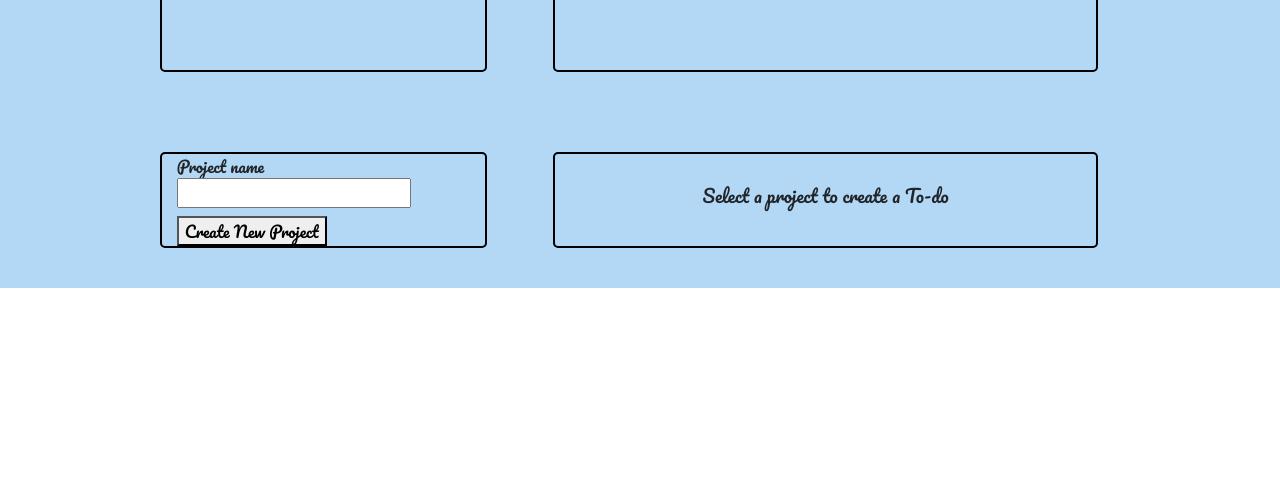
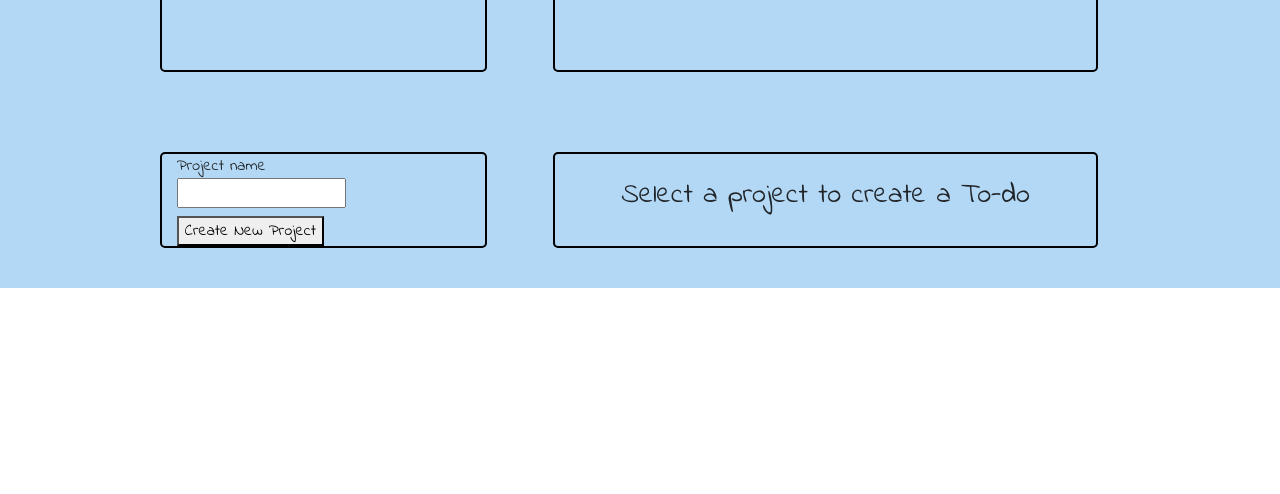
Before and after one commit to davitomix/TodoAppJS, a website built with webpack: page dist/index.html in a window 1280 px wide. Shown: the part 306-800 px from the top of the page. Built offline with Linux system fonts and the light colour scheme.

Commit message:
changed font

```diff
--- a/src/css/style.css
+++ b/src/css/style.css
@@ -9,7 +9,8 @@ html {
 
 
 body{
-  font-family: 'Pacifico', cursive;
+  font-family: 'Indie Flower', cursive;
+  font-size: 52;
 }
 
 #title {
@@ -117,7 +118,7 @@ body{
 
 h3 {
   padding: 2.5px 0;
-  font-size: 18px;
+  font-size: 28px;
 }
 
 #display-form{
```
Also changed, not shown: dist/index.html, dist/main.js.
